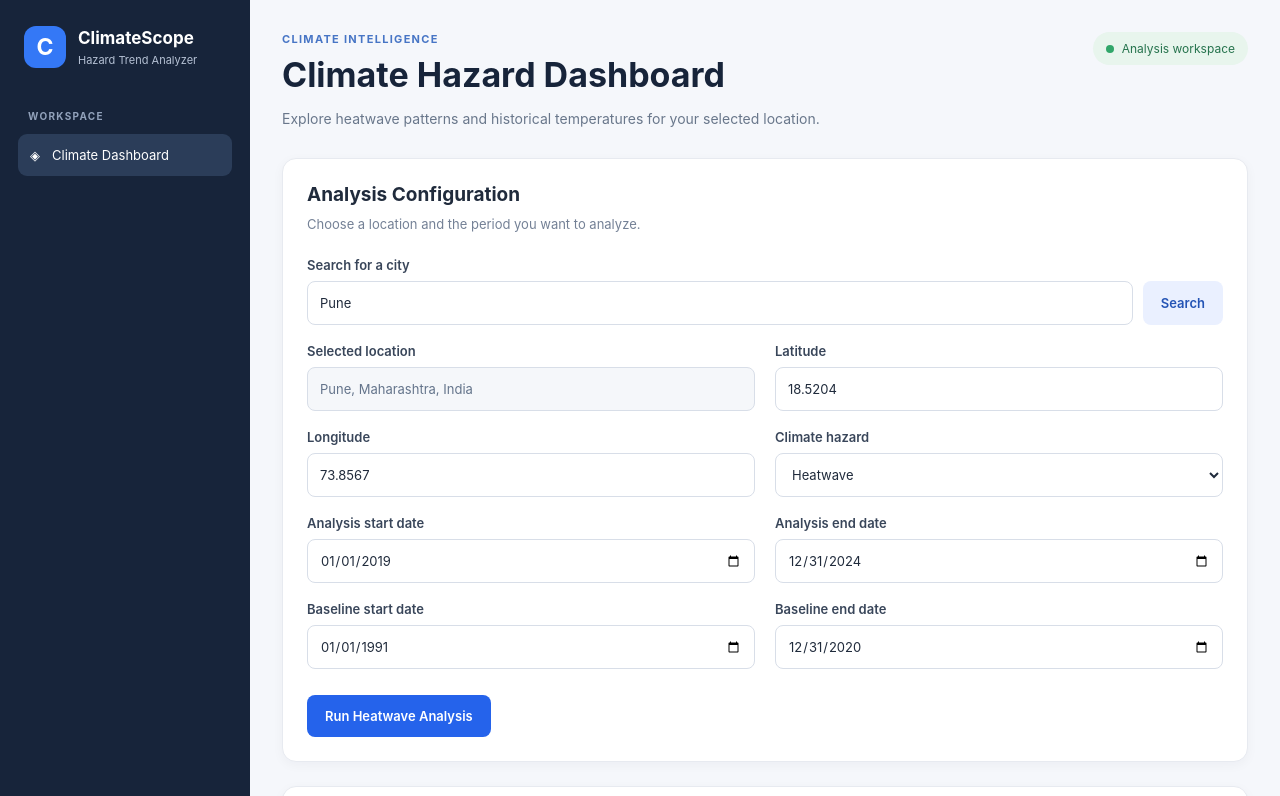
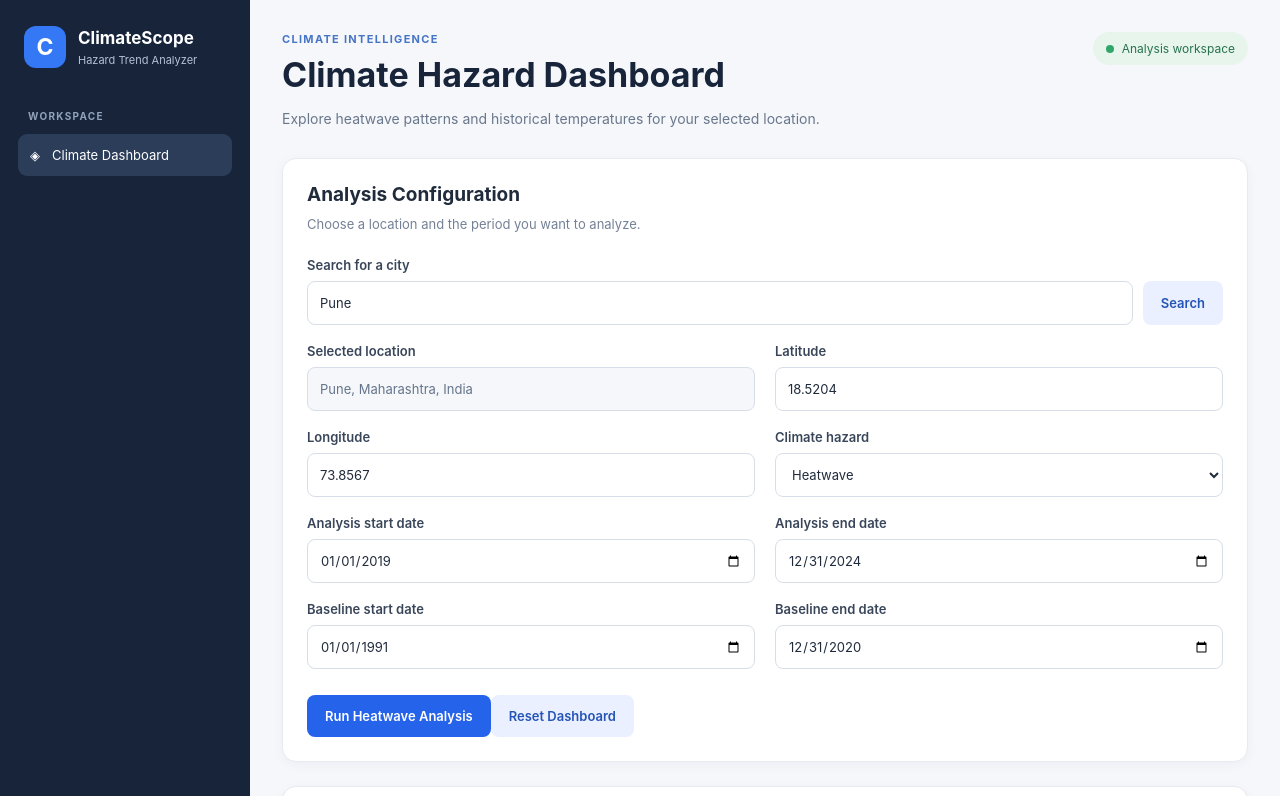
Before and after one commit to sushantk08/climate-hazard-trend-analyzer, a React app in the folder frontend/: page / in a window 1280 px wide. Shown: the top 796 px of the page. Built offline with nearby package versions, Linux system fonts and the light colour scheme; the HTML template or start-up script is replaced by a standard one.

Commit message:
Add dashboard reset button

```diff
--- a/frontend/src/App.jsx
+++ b/frontend/src/App.jsx
@@ -42,6 +42,29 @@ function App() {
 
         setError("");
         setTemperatureHistoryError("");
+    }
+
+    function handleReset() {
+        setForm({
+            location: "Pune, Maharashtra, India",
+            latitude: "18.5204",
+            longitude: "73.8567",
+            startDate: "2019-01-01",
+            endDate: "2024-12-31",
+            hazard: "heatwave",
+            baselineStartDate: "1991-01-01",
+            baselineEndDate: "2020-12-31",
+        });
+
+        setLocationQuery("Pune");
+        setLocationResults([]);
+        setLocationSearchError("");
+        setAnalysis(null);
+        setTemperatureHistory(null);
+        setTemperatureHistoryError("");
+        setError("");
+        setLoading(false);
+        setSearchingLocations(false);
     }
 
     async function handleLocationSearch(event) {
@@ -569,6 +592,15 @@ function App() {
                                     ? "Analyzing..."
                                     : "Run Heatwave Analysis"}
                             </button>
+
+                            <button
+                                type="button"
+                                className="secondary-button"
+                                onClick={handleReset}
+                                disabled={loading}
+                            >
+                                Reset Dashboard
+                            </button>
                         </div>
                     </form>
                 </section>
```
